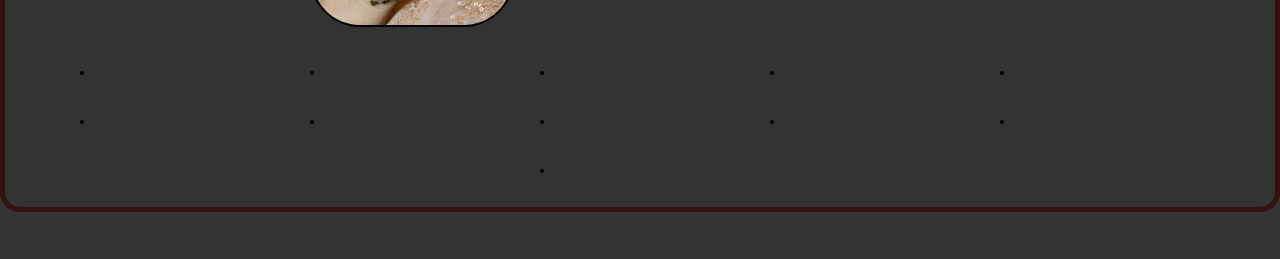
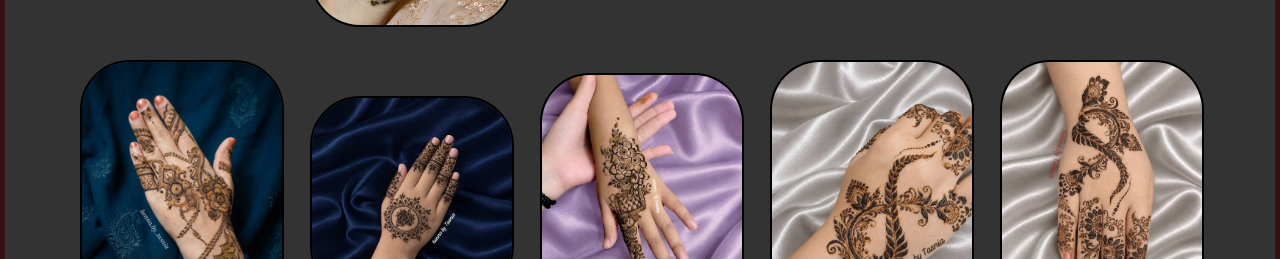
Before and after one commit to hassamxo20-lgtm/hennabytasnia, a plain HTML site: page Gallary.html in a window 1280 px wide. Shown: the part 3318-3577 px from the top of the page. Drawn offline with Linux system fonts and the light colour scheme.

Commit message:
Update Gallary.html

```diff
--- a/Gallary.html
+++ b/Gallary.html
@@ -384,51 +384,51 @@
         </div>
 
         <div class="pics-gallary">
-            <a target="_blank" href="henna.pics/pic42.jpg"><img class="img1" src="henna.pics/pic43.jpg" alt="" loading="lazy" decoding="async"></a>
+            <a target="_blank" href="henna.pics/pic42.jpg"><img class="img1" src="henna.pics/pic43.jpeg" alt="" loading="lazy" decoding="async"></a>
         </div>
 
         <div class="pics-gallary">
-            <a target="_blank" href="henna.pics/pic42.jpg"><img class="img1" src="henna.pics/pic44.jpg" alt="" loading="lazy" decoding="async"></a>
+            <a target="_blank" href="henna.pics/pic42.jpg"><img class="img1" src="henna.pics/pic44.jpeg" alt="" loading="lazy" decoding="async"></a>
         </div>
 
         <div class="pics-gallary">
-            <a target="_blank" href="henna.pics/pic42.jpg"><img class="img1" src="henna.pics/pic45.jpg" alt="" loading="lazy" decoding="async"></a>
+            <a target="_blank" href="henna.pics/pic42.jpg"><img class="img1" src="henna.pics/pic45.jpeg" alt="" loading="lazy" decoding="async"></a>
         </div>
 
         <div class="pics-gallary">
-            <a target="_blank" href="henna.pics/pic42.jpg"><img class="img1" src="henna.pics/pic47.jpg" alt="" loading="lazy" decoding="async"></a>
+            <a target="_blank" href="henna.pics/pic42.jpg"><img class="img1" src="henna.pics/pic47.jpeg" alt="" loading="lazy" decoding="async"></a>
         </div>
 
         <div class="pics-gallary">
-            <a target="_blank" href="henna.pics/pic42.jpg"><img class="img1" src="henna.pics/pic49.jpg" alt="" loading="lazy" decoding="async"></a>
+            <a target="_blank" href="henna.pics/pic42.jpg"><img class="img1" src="henna.pics/pic49.jpeg" alt="" loading="lazy" decoding="async"></a>
         </div>
 
         <div class="pics-gallary">
-            <a target="_blank" href="henna.pics/pic42.jpg"><img class="img1" src="henna.pics/pic50.jpg" alt="" loading="lazy" decoding="async"></a>
+            <a target="_blank" href="henna.pics/pic42.jpg"><img class="img1" src="henna.pics/pic50.jpeg" alt="" loading="lazy" decoding="async"></a>
         </div>
 
         <div class="pics-gallary">
-            <a target="_blank" href="henna.pics/pic42.jpg"><img class="img1" src="henna.pics/pic52.jpg" alt="" loading="lazy" decoding="async"></a>
+            <a target="_blank" href="henna.pics/pic42.jpg"><img class="img1" src="henna.pics/pic52.jpeg" alt="" loading="lazy" decoding="async"></a>
         </div>
 
         <div class="pics-gallary">
-            <a target="_blank" href="henna.pics/pic42.jpg"><img class="img1" src="henna.pics/pic53.jpg" alt="" loading="lazy" decoding="async"></a>
+            <a target="_blank" href="henna.pics/pic42.jpg"><img class="img1" src="henna.pics/pic53.jpeg" alt="" loading="lazy" decoding="async"></a>
         </div>
 
         <div class="pics-gallary">
-            <a target="_blank" href="henna.pics/pic42.jpg"><img class="img1" src="henna.pics/pic54.jpg" alt="" loading="lazy" decoding="async"></a>
+            <a target="_blank" href="henna.pics/pic42.jpg"><img class="img1" src="henna.pics/pic54.jpeg" alt="" loading="lazy" decoding="async"></a>
         </div>
 
         <div class="pics-gallary">
-            <a target="_blank" href="henna.pics/pic42.jpg"><img class="img1" src="henna.pics/pic55.jpg" alt="" loading="lazy" decoding="async"></a>
+            <a target="_blank" href="henna.pics/pic42.jpg"><img class="img1" src="henna.pics/pic55.jpeg" alt="" loading="lazy" decoding="async"></a>
         </div>
 
         <div class="pics-gallary">
-            <a target="_blank" href="henna.pics/pic42.jpg"><img class="img1" src="henna.pics/pic56.jpg" alt="" loading="lazy" decoding="async"></a>
+            <a target="_blank" href="henna.pics/pic42.jpg"><img class="img1" src="henna.pics/pic56.jpeg" alt="" loading="lazy" decoding="async"></a>
         </div>
 
         <div class="pics-gallary">
-            <a target="_blank" href="henna.pics/pic42.jpg"><img class="img1" src="henna.pics/pic57.jpg" alt="" loading="lazy" decoding="async"></a>
+            <a target="_blank" href="henna.pics/pic42.jpg"><img class="img1" src="henna.pics/pic57.jpeg" alt="" loading="lazy" decoding="async"></a>
         </div>
 
 
```
